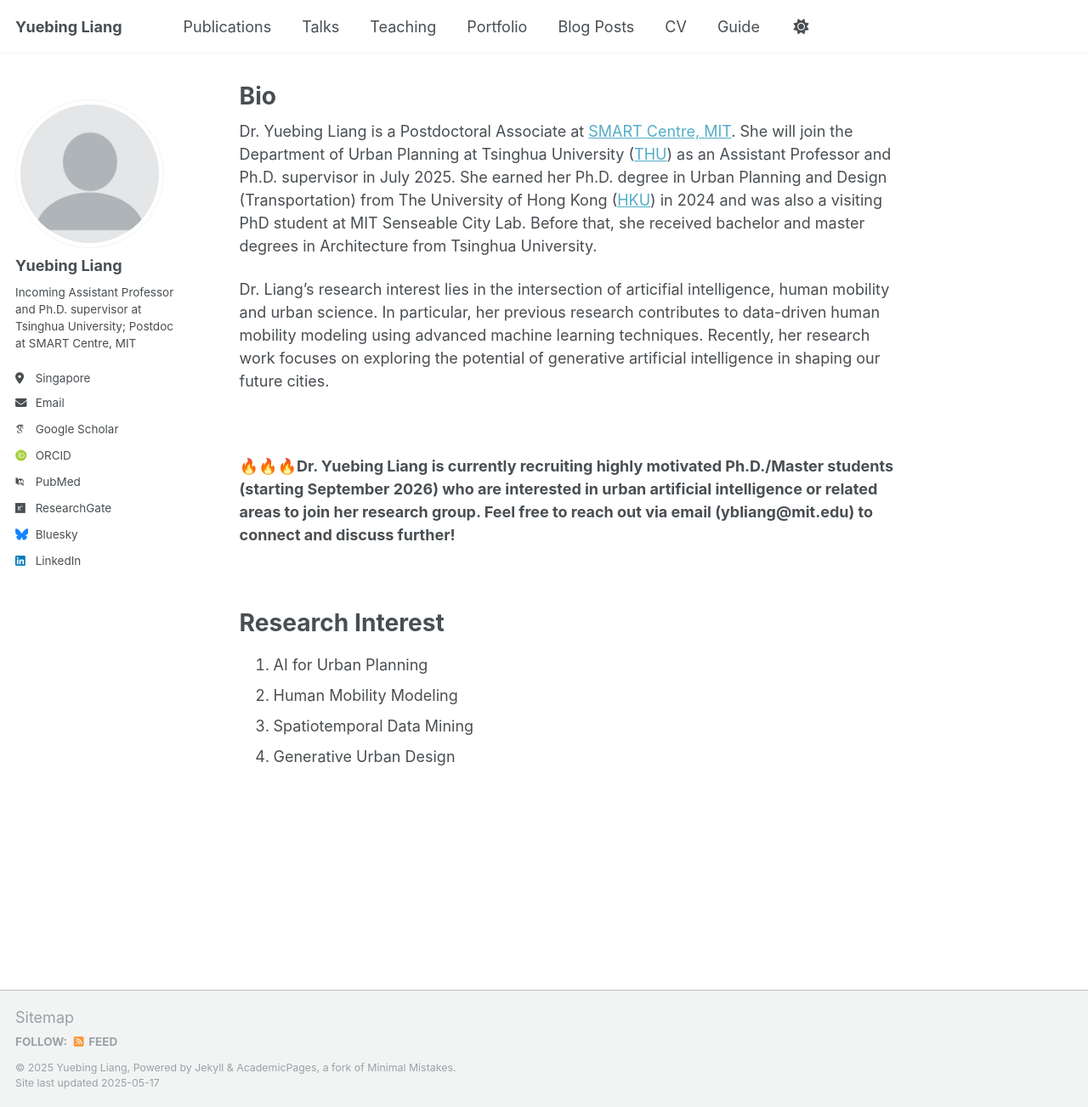
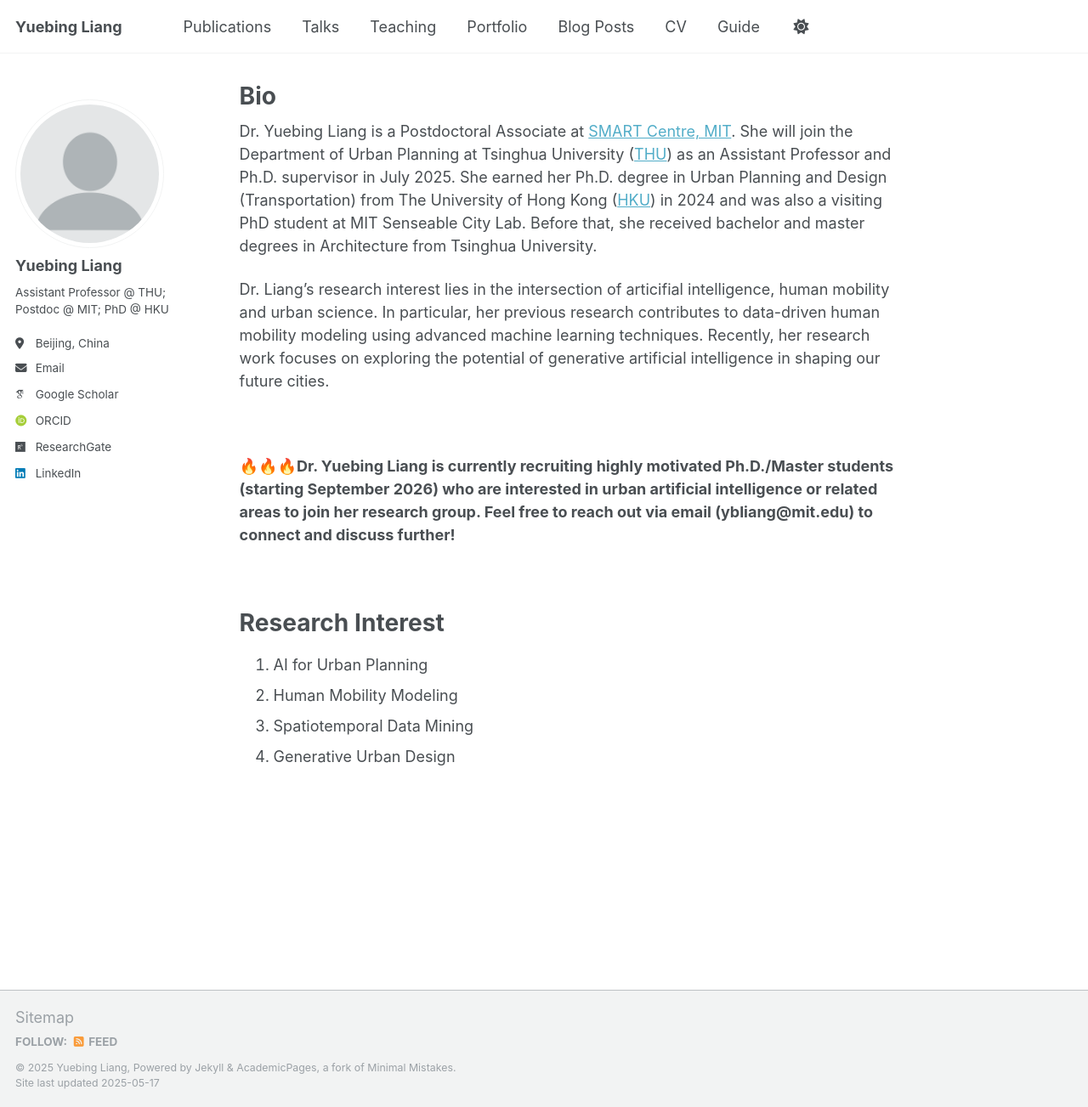
Before and after one commit to yuebingliang/yuebingliang.github.io, a Jekyll site: the page built from _pages/about.md, in a window 1280 px wide and 1303 px high. Shown: the whole window at 85% size. Built offline with Jekyll 4.4.1, drawn with Linux system fonts in a browser that asks for light colours; some web fonts are replaced.

Commit message:
Update _config.yml

```diff
--- a/_config.yml
+++ b/_config.yml
@@ -11,7 +11,7 @@ locale                   : "en-US"
 title                    : "Yuebing Liang"
 title_separator          : "-"
 name                     : &name "Yuebing Liang"
-description              : &description "Incoming Assistant Professor and PhD Supervisor at Tsinghua University; Postdoc at SMART Centre, MIT"
+description              : &description "Assistant Professor @ THU; Postdoc @ MIT; PhD @ HKU"
 url                      : https://yuebingliang.github.io # the base hostname & protocol for your site e.g. "https://[your GitHub username].github.io"
 baseurl                  : "" # the subpath of your site, e.g. "/blog"
 repository               : "yuebingliang/yuebingliang.github.io"
@@ -83,20 +83,20 @@ author:
   avatar           : "profile.png"
   name             : "Yuebing Liang"
   pronouns         : # example: "she/her"
-  bio              : "Incoming Assistant Professor and Ph.D. supervisor at Tsinghua University; Postdoc at SMART Centre, MIT"
-  location         : "Singapore"
+  bio              : "Assistant Professor @ THU; Postdoc @ MIT; PhD @ HKU"
+  location         : "Beijing, China"
   employer         : # "SMART Centre, MIT"
   uri              : # URL
   googlescholar    : "https://scholar.google.com/citations?user=qIWf7ZgAAAAJ&hl=zh-CN&oi=sra"
   email            : "ybliang@mit.edu"
   researchgate     : "https://www.researchgate.net/profile/Yuebing-Liang"
-  github           : "yuebingliang"
+  github           : # "yuebingliang"
   # Academic websites
   arxiv            : # URL - Update with the correct link to your profile
   impactstory      : # URL
   orcid            : "https://orcid.org/0000-0003-2089-4606"
   semantic         : # URL
-  pubmed           : "https://www.ncbi.nlm.nih.gov/pubmed/?term=john+snow"
+  pubmed           : # "https://www.ncbi.nlm.nih.gov/pubmed/?term=john+snow"
   scopus           : # URL
 
   # Repositories and software development
@@ -108,7 +108,7 @@ author:
   stackoverflow    : # User number or user number and name (i.e., use "1" or "1/jeff-atwood")
 
   # Social media
-  bluesky          : "bsky.app" # Replace this with you Bluesky username
+  bluesky          : # "bsky.app" # Replace this with you Bluesky username
   facebook         : # Username
   flickr           : # Username
   foursquare       : # Username
```
